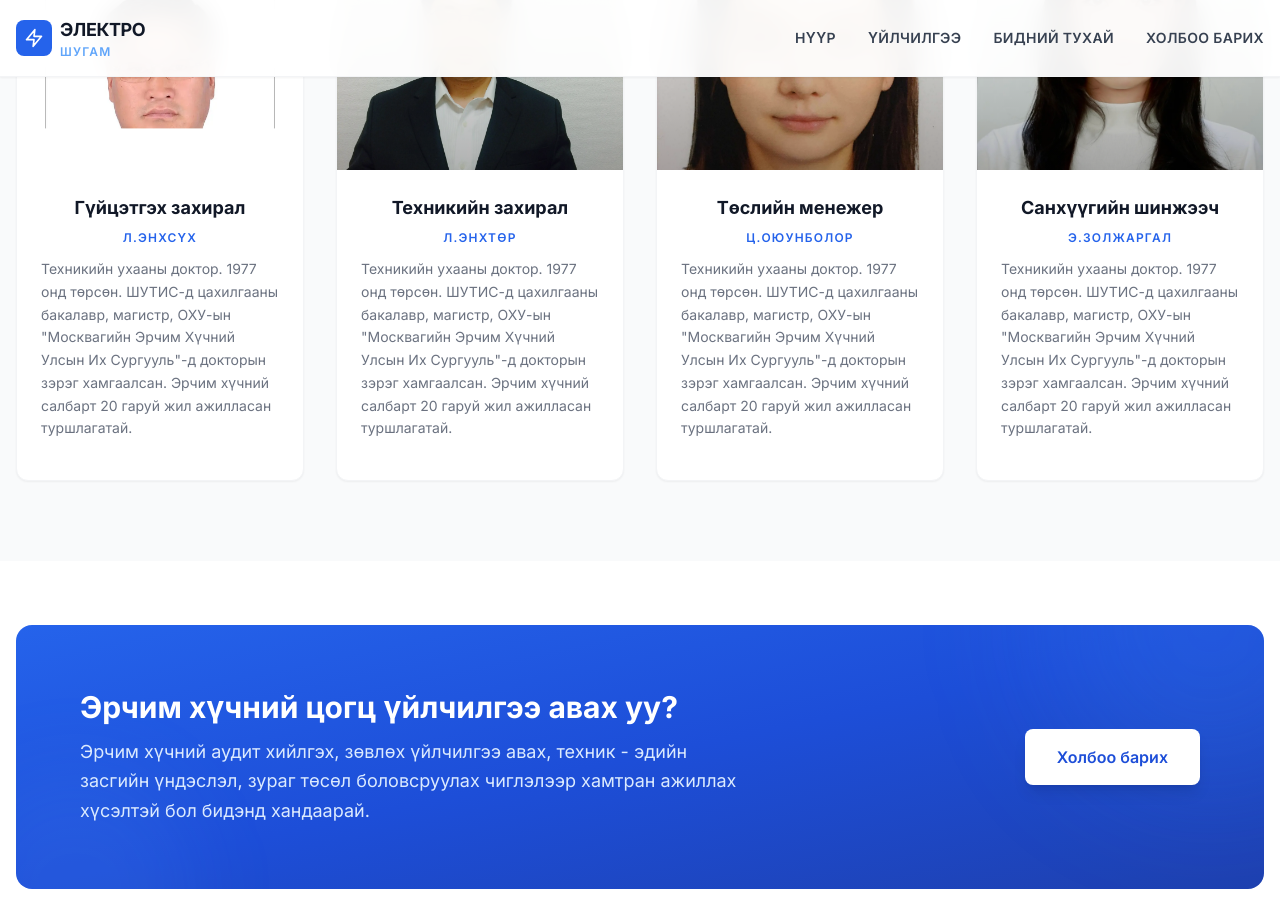
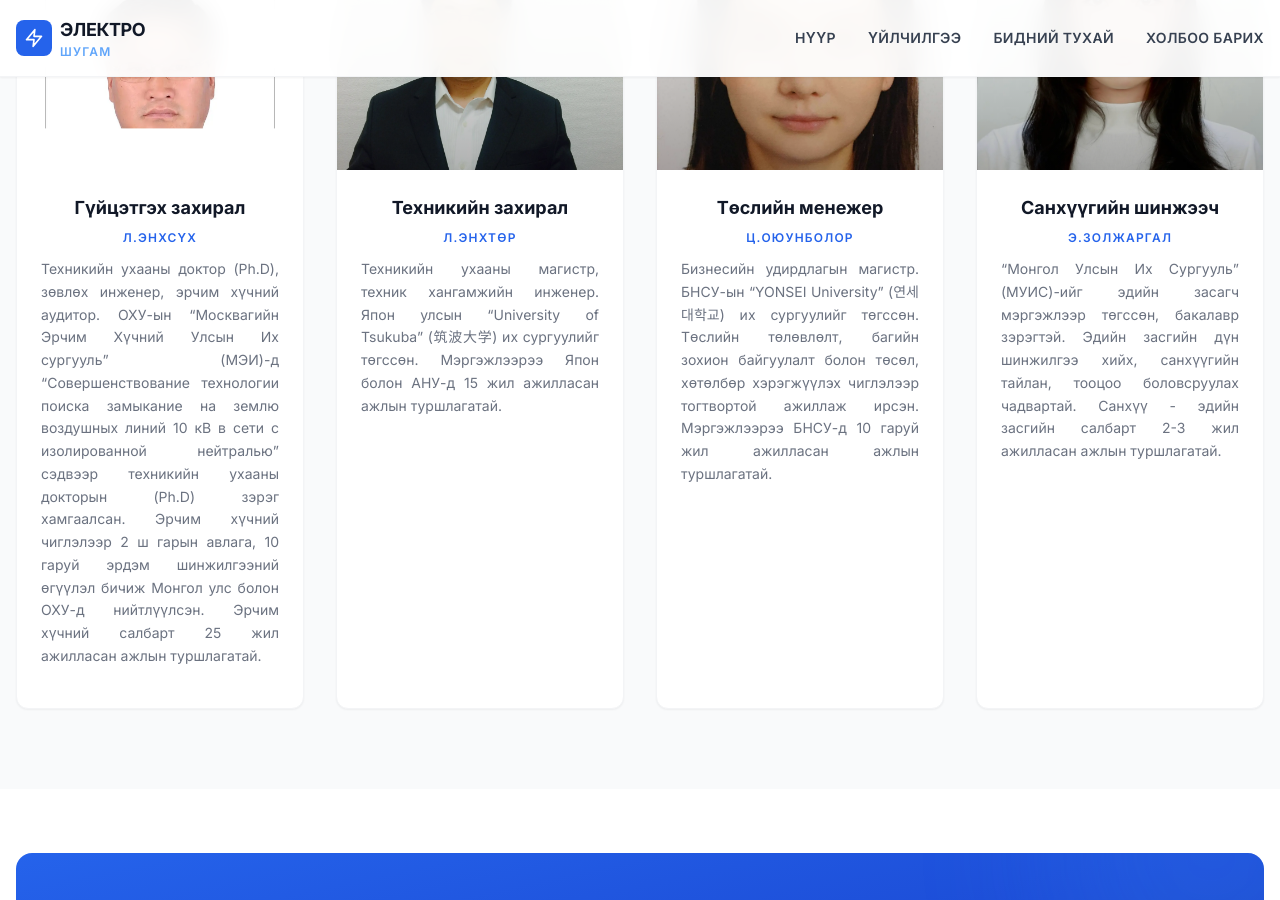
Before and after one commit to electroshugam/electroshugam_web_new, a Jekyll site: the page built from index.html, in a window 1280 px wide and 900 px high, scrolled down 3534 px. Built offline with Jekyll 4.4.1, drawn with Linux system fonts in a browser that asks for light colours; nearby versions of some CDN libraries.

Commit message:
fig update

```diff
--- a/index.html
+++ b/index.html
@@ -232,7 +232,9 @@ body_class: hero-dark
         <div class="p-6">
           <h3 class="text-lg font-bold mb-2 text-gray-900 group-hover:text-blue-600 transition-colors text-center">Гүйцэтгэх захирал</h3>
           <p class="text-xs font-semibold text-blue-600 uppercase tracking-widest mb-3 text-center">Л.Энхсүх</p>
-          <p class="text-gray-500 text-sm leading-relaxed mb-4">Техникийн ухааны доктор. 1977 онд төрсөн. ШУТИС-д цахилгааны бакалавр, магистр, ОХУ-ын "Москвагийн Эрчим Хүчний Улсын Их Сургууль"-д докторын зэрэг хамгаалсан. Эрчим хүчний салбарт 20 гаруй жил ажилласан туршлагатай.</p>
+          <p class="text-gray-500 text-sm text-justify leading-relaxed mb-4">Техникийн ухааны доктор (Ph.D), зөвлөх инженер, эрчим хүчний аудитор. ОХУ-ын “Москвагийн Эрчим Хүчний Улсын Их сургууль” (МЭИ)-д “Совершенствование технологии поиска замыкание на землю воздушных линий 10 кВ в сети с изолированной нейтралью” сэдвээр техникийн ухааны докторын (Ph.D) зэрэг хамгаалсан.
+     Эрчим хүчний чиглэлээр 2 ш гарын авлага, 10 гаруй эрдэм шинжилгээний өгүүлэл бичиж Монгол улс болон ОХУ-д нийтлүүлсэн.
+     Эрчим хүчний салбарт 25 жил ажилласан ажлын туршлагатай.</p>
           </div>
       </div>
       <!-- Service 2 -->
@@ -244,7 +246,8 @@ body_class: hero-dark
         <div class="p-6">
           <h3 class="text-lg font-bold mb-2 text-gray-900 group-hover:text-blue-600 transition-colors text-center">Техникийн захирал</h3>
           <p class="text-xs font-semibold text-blue-600 uppercase tracking-widest mb-3 text-center">Л.Энхтөр</p>
-          <p class="text-gray-500 text-sm leading-relaxed mb-4">Техникийн ухааны доктор. 1977 онд төрсөн. ШУТИС-д цахилгааны бакалавр, магистр, ОХУ-ын "Москвагийн Эрчим Хүчний Улсын Их Сургууль"-д докторын зэрэг хамгаалсан. Эрчим хүчний салбарт 20 гаруй жил ажилласан туршлагатай.</p>
+          <p class="text-gray-500 text-sm text-justify leading-relaxed mb-4">Техникийн ухааны магистр, техник хангамжийн инженер. Япон улсын “University of Tsukuba” (筑波大学) их сургуулийг төгссөн.
+     Мэргэжлээрээ Япон болон АНУ-д 15 жил ажилласан ажлын туршлагатай.</p>
           </div>
       </div>
       <!-- Service 3 -->
@@ -256,7 +259,9 @@ body_class: hero-dark
         <div class="p-6">
           <h3 class="text-lg font-bold mb-2 text-gray-900 group-hover:text-blue-600 transition-colors text-center">Төслийн менежер</h3>
           <p class="text-xs font-semibold text-blue-600 uppercase tracking-widest mb-3 text-center">Ц.Оюунболор</p>
-          <p class="text-gray-500 text-sm leading-relaxed mb-4">Техникийн ухааны доктор. 1977 онд төрсөн. ШУТИС-д цахилгааны бакалавр, магистр, ОХУ-ын "Москвагийн Эрчим Хүчний Улсын Их Сургууль"-д докторын зэрэг хамгаалсан. Эрчим хүчний салбарт 20 гаруй жил ажилласан туршлагатай.</p>
+          <p class="text-gray-500 text-sm text-justify leading-relaxed mb-4">Бизнесийн удирдлагын магистр. БНСУ-ын “YONSEI University” (연세대학교) их сургуулийг төгссөн.
+     Төслийн төлөвлөлт, багийн зохион байгуулалт болон төсөл, хөтөлбөр хэрэгжүүлэх чиглэлээр тогтвортой ажиллаж ирсэн.
+     Мэргэжлээрээ БНСУ-д 10 гаруй жил ажилласан ажлын туршлагатай.</p>
           </div>
       </div>
       <!-- Service 4 -->
@@ -268,7 +273,9 @@ body_class: hero-dark
         <div class="p-6">
           <h3 class="text-lg font-bold mb-2 text-gray-900 group-hover:text-blue-600 transition-colors text-center">Санхүүгийн шинжээч</h3>
           <p class="text-xs font-semibold text-blue-600 uppercase tracking-widest mb-3 text-center">Э.Золжаргал</p>
-          <p class="text-gray-500 text-sm leading-relaxed mb-4">Техникийн ухааны доктор. 1977 онд төрсөн. ШУТИС-д цахилгааны бакалавр, магистр, ОХУ-ын "Москвагийн Эрчим Хүчний Улсын Их Сургууль"-д докторын зэрэг хамгаалсан. Эрчим хүчний салбарт 20 гаруй жил ажилласан туршлагатай.</p>
+          <p class="text-gray-500 text-sm text-justify leading-relaxed mb-4">“Монгол Улсын Их Сургууль” (МУИС)-ийг эдийн засагч мэргэжлээр төгссөн, бакалавр зэрэгтэй.
+       Эдийн засгийн дүн шинжилгээ хийх, cанхүүгийн тайлан, тооцоо боловсруулах чадвартай.
+       Санхүү - эдийн засгийн салбарт 2-3 жил ажилласан ажлын туршлагатай. </p>
           </div>
       </div>
     </div>
```
